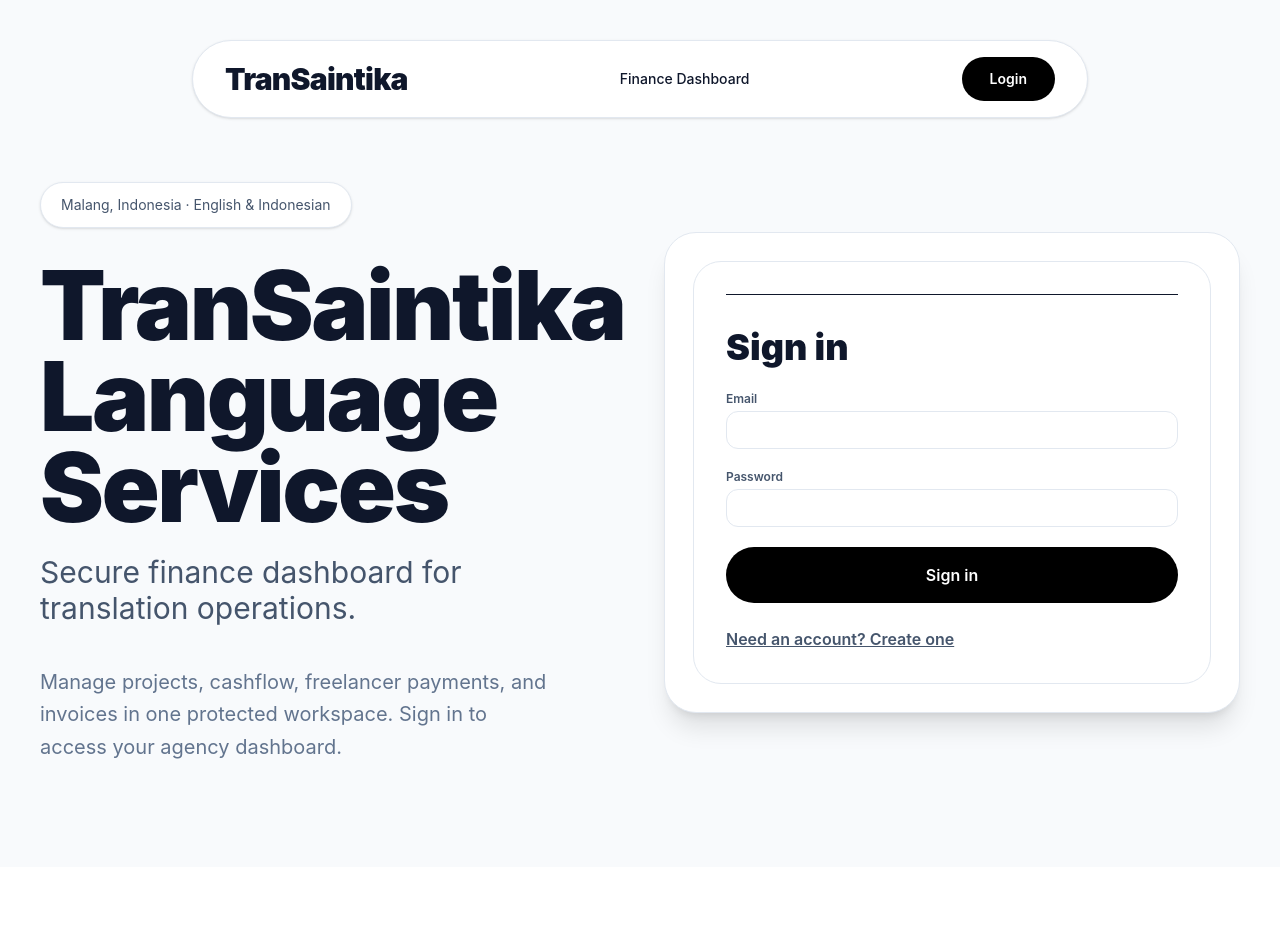
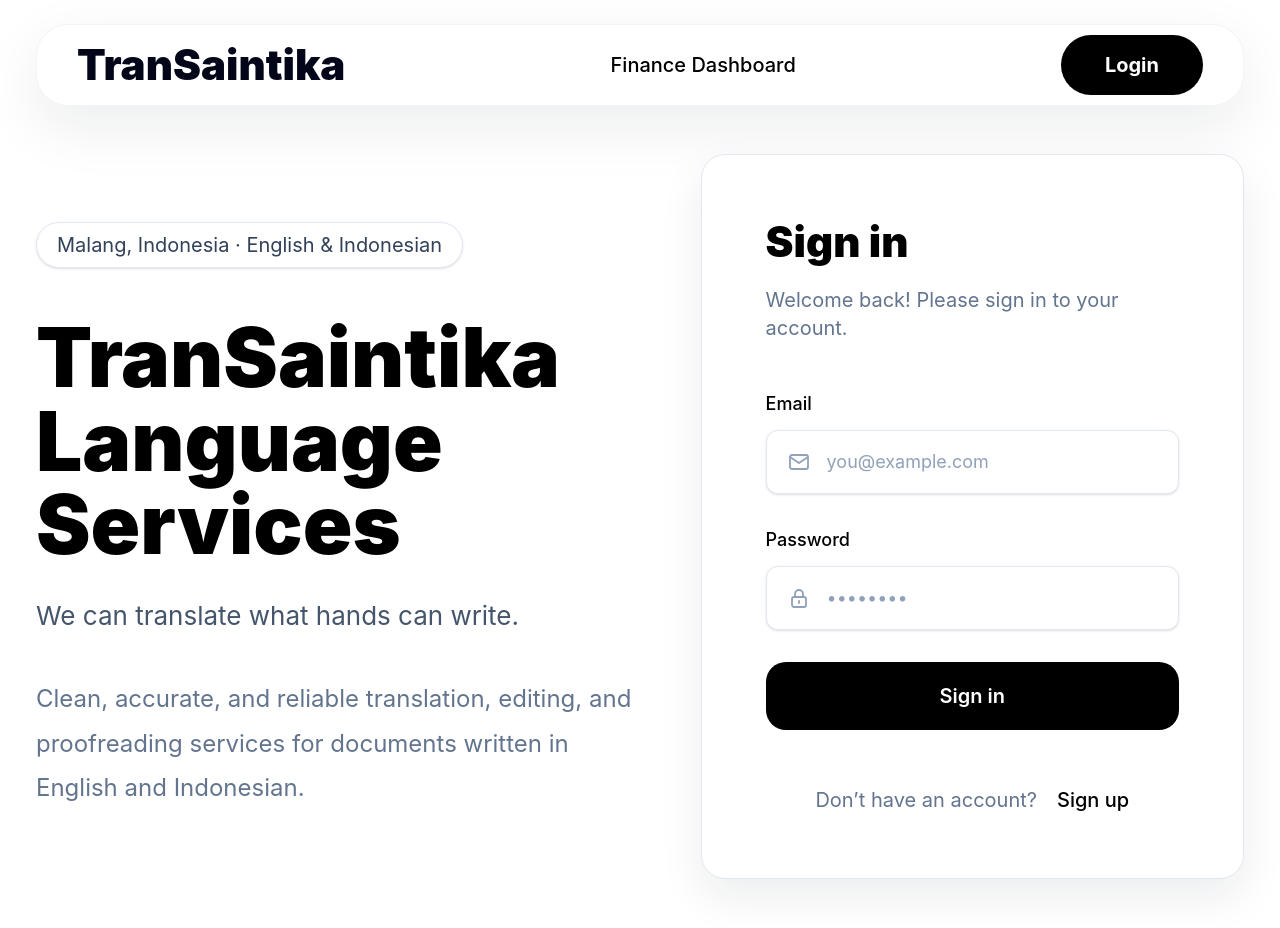
Before and after one commit to ardikardianto/transaintika.cash, a React (Vite) app: page / in a window 1280 px wide. Shown: the top 928 px of the page. Before the commit the page ends 867 px from the top, so only its background shows below. Built offline with nearby package versions, Linux system fonts and the light colour scheme.

Commit message:
Simplify login page

```diff
--- a/src/App.jsx
+++ b/src/App.jsx
@@ -209,80 +209,98 @@
   }
 
   return (
-    <main className="min-h-screen bg-slate-50 text-slate-900">
-      <div className="mx-auto max-w-7xl px-6 py-10 md:px-10">
-        <nav className="mx-auto flex max-w-4xl items-center justify-between rounded-full border border-slate-200 bg-white px-8 py-4 shadow-sm">
-          <div className="text-3xl font-black tracking-tight">TranSaintika</div>
-          <div className="hidden gap-10 text-sm font-medium md:flex">
+    <main className="min-h-screen bg-white text-slate-950">
+      <div className="px-5 py-6 md:px-9">
+        <nav className="mx-auto flex min-h-[82px] w-full max-w-[1460px] items-center justify-between rounded-[2rem] border border-slate-100 bg-white px-6 shadow-[0_20px_60px_rgba(15,23,42,0.08)] md:px-10">
+          <div className="text-3xl font-black md:text-[42px]">TranSaintika</div>
+          <div className="hidden text-xl font-medium text-black md:block">
             <span>Finance Dashboard</span>
           </div>
-          <div className="rounded-full bg-black px-7 py-3 text-sm font-semibold text-white">
+          <div className="rounded-full bg-black px-8 py-3 text-base font-bold text-white shadow-inner md:px-11 md:py-4 md:text-xl">
             Login
           </div>
         </nav>
 
-        <section className="grid min-h-[78vh] items-center gap-12 py-16 lg:grid-cols-2">
-          <div className="max-w-xl">
-            <div className="mb-8 inline-flex rounded-full border border-slate-200 bg-white px-5 py-3 text-sm text-slate-600 shadow-sm">
+        <section className="mx-auto grid min-h-[calc(100vh-132px)] max-w-[1400px] items-center gap-10 py-12 lg:grid-cols-[1.05fr_0.95fr] lg:gap-16">
+          <div className="max-w-[700px]">
+            <div className="mb-12 inline-flex rounded-full border border-slate-200 bg-white px-5 py-2 text-base text-slate-700 shadow-sm md:text-xl">
               Malang, Indonesia · English & Indonesian
             </div>
 
-            <h1 className="text-6xl font-black leading-[0.95] tracking-tight md:text-8xl">
+            <h1 className="text-[56px] font-black leading-[1.02] text-black md:text-[78px] lg:text-[82px]">
               TranSaintika
               <span className="block">Language Services</span>
             </h1>
 
-            <p className="mt-5 text-2xl text-slate-600 md:text-3xl">
-              Secure finance dashboard for translation operations.
+            <p className="mt-7 text-2xl leading-relaxed text-slate-600 md:text-[26px]">
+              We can translate what hands can write.
             </p>
 
-            <p className="mt-10 max-w-lg text-xl leading-relaxed text-slate-500">
-              Manage projects, cashflow, freelancer payments, and invoices in one protected workspace. Sign in to access your agency dashboard.
+            <p className="mt-10 max-w-[660px] text-xl leading-[1.85] text-slate-500 md:text-2xl">
+              Clean, accurate, and reliable translation, editing, and proofreading services for documents written in English and Indonesian.
             </p>
 
 
           </div>
 
-          <div className="mx-auto w-full max-w-xl rounded-[2rem] border border-slate-200 bg-white p-7 shadow-xl">
-            <div className="rounded-[1.75rem] border border-slate-200 p-8">
-              <div className="border-t pt-8">
-                <h3 className="mb-6 text-4xl font-black">{mode === "signIn" ? "Sign in" : "Create Account"}</h3>
-                <form onSubmit={submit} className="space-y-5">
-                  <Field label="Email">
+          <div className="mx-auto w-full max-w-[630px] rounded-[1.5rem] border border-slate-200 bg-white px-8 py-10 shadow-[0_18px_44px_rgba(15,23,42,0.08)] md:px-16 md:py-16">
+            <h3 className="text-4xl font-black text-black md:text-[42px]">{mode === "signIn" ? "Sign in" : "Create Account"}</h3>
+            <p className="mt-5 text-lg text-slate-500 md:text-xl">
+              {mode === "signIn" ? "Welcome back! Please sign in to your account." : "Create an account to access your finance dashboard."}
+            </p>
+
+            <form onSubmit={submit} className="mt-12 space-y-8">
+              <label className="block">
+                <span className="mb-3 block text-lg font-medium text-black">Email</span>
+                <div className="flex h-16 items-center gap-4 rounded-xl border border-slate-200 bg-white px-5 shadow-sm transition focus-within:border-slate-400 focus-within:ring-4 focus-within:ring-slate-100">
+                  <svg aria-hidden="true" viewBox="0 0 24 24" className="h-6 w-6 flex-none text-slate-400" fill="none" stroke="currentColor" strokeWidth="1.8" strokeLinecap="round" strokeLinejoin="round">
+                    <rect x="3" y="5" width="18" height="14" rx="2" />
+                    <path d="m3 7 9 6 9-6" />
+                  </svg>
                   <input
-                      className={inputClass()}
+                    className="h-full min-w-0 flex-1 border-0 bg-transparent text-lg text-slate-900 outline-none placeholder:text-slate-400"
                     type="email"
+                    placeholder="you@example.com"
                     value={email}
                     onChange={(e)=>setEmail(e.target.value)}
                     required
                   />
-                  </Field>
+                </div>
+              </label>
 
-                  <Field label="Password">
+              <label className="block">
+                <span className="mb-3 block text-lg font-medium text-black">Password</span>
+                <div className="flex h-16 items-center gap-4 rounded-xl border border-slate-200 bg-white px-5 shadow-sm transition focus-within:border-slate-400 focus-within:ring-4 focus-within:ring-slate-100">
+                  <svg aria-hidden="true" viewBox="0 0 24 24" className="h-6 w-6 flex-none text-slate-400" fill="none" stroke="currentColor" strokeWidth="1.8" strokeLinecap="round" strokeLinejoin="round">
+                    <rect x="5" y="11" width="14" height="10" rx="2" />
+                    <path d="M8 11V8a4 4 0 0 1 8 0v3" />
+                    <path d="M12 15v2" />
+                  </svg>
                   <input
-                      className={inputClass()}
+                    className="h-full min-w-0 flex-1 border-0 bg-transparent text-lg text-slate-900 outline-none placeholder:text-slate-400"
                     type="password"
+                    placeholder="••••••••"
                     value={password}
                     minLength="6"
                     onChange={(e)=>setPassword(e.target.value)}
                     required
                   />
-                  </Field>
+                </div>
+              </label>
 
-                  <AppButton type="submit" disabled={loading} className="w-full !rounded-full !py-4 !text-base">
+              <AppButton type="submit" disabled={loading} className="h-[68px] w-full !rounded-[1.25rem] !py-0 !text-xl shadow-inner">
                 {loading ? "Working..." : mode === "signIn" ? "Sign in" : "Create Account"}
               </AppButton>
             </form>
 
+            <div className="mt-14 flex flex-wrap items-center justify-center gap-x-5 gap-y-2 text-xl">
+              <span className="text-slate-500">{mode === "signIn" ? "Don’t have an account?" : "Already have an account?"}</span>
               <button
                 onClick={()=>setMode(mode === "signIn" ? "signUp" : "signIn")}
-                  className="mt-6 text-base font-semibold underline text-slate-600"
+                className="font-medium text-black"
               >
-                  {mode === "signIn"
-                    ? "Need an account? Create one"
-                    : "Already have an account? Sign in"}
+                {mode === "signIn" ? "Sign up" : "Sign in"}
               </button>
-              </div>
             </div>
           </div>
         </section>
```
Lines whose indentation alone changed are shown as unchanged.
